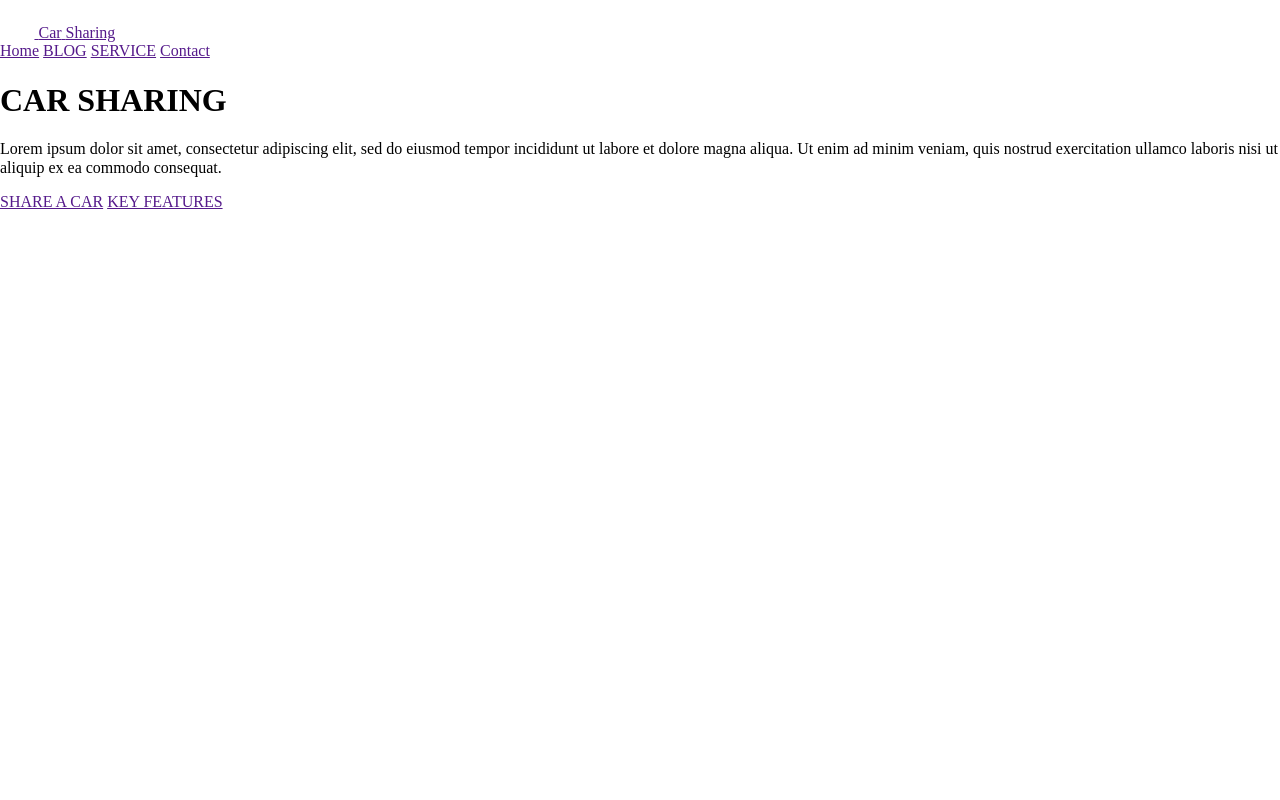
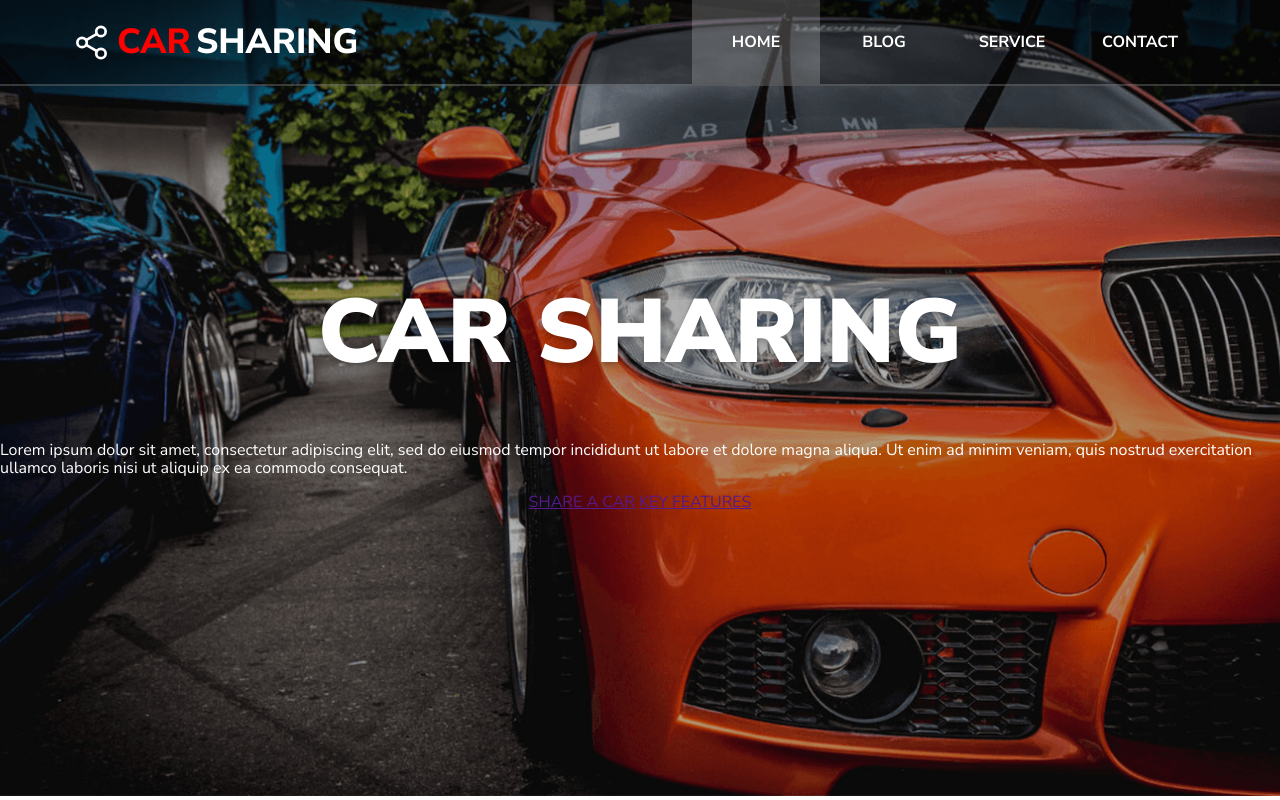
Before and after one commit to DawidRaczek/car_sharing, a plain HTML site: page index.html in a window 1280 px wide. Drawn offline with Linux system fonts and the light colour scheme.

Commit message:
added style to style.css

```diff
--- a/src/css/style.css
+++ b/src/css/style.css
@@ -13,43 +13,107 @@
     --grey-4: rgba(40, 39, 44, 1);
 }
 
+html, body{
+    font-size: 16px;
+}
+
 .intro {
 }
 
 .header {
+    background-color: rgba(0, 0, 0, .4);
+    border-bottom: 0.125rem solid rgba(255, 255, 255, .2);
+    position: relative;
+    z-index: 42;
+}
+
+.hero .hero__inner {
+    min-height: 100vh;
+    display: flex;
+    justify-content: center;
+    align-items: center;
+    flex-direction: column;
+    color: var(--secondary-color);
+    font-family: "Nunito Sans", sans-serif;
 }
 
 .header .header__inner {
+    max-width: 70.5rem;
+    width: 100%;
+    padding-inline: 1.25rem;
+    margin-inline: auto;
+    display: flex;
+    justify-content: space-between;
+    align-items: center;
+
 }
 
 .logo {
+    display: flex;
+    align-items: center;
+    text-decoration: none;
 }
 
 .logo .logo__img {
+    width: 1.9375rem;
+    height: 2.1875rem;
+    margin-right: .625rem;
 }
 
 .logo .logo__text {
+    color: var(--primary-color);
+    font-size: 2.17875rem;
+    text-transform: uppercase;
+    font-family: "Nunito Sans", sans-serif;
+    font-weight: 800;
+    margin-right: .3125rem;
 }
 
 .logo .logo__text.logo__text--highlight {
+    color: var(--secondary-color);
 }
 
 .menu {
+    display: flex;
 }
 
 .menu .menu__item {
+    color: var(--secondary-color);
+    font-size: 1rem;
+    text-transform: uppercase;
+    font-family: "Nunito Sans", sans-serif;
+    font-weight: 700;
+    text-decoration: none;
+    min-width: 8rem;
+    text-align: center;
+    padding-top: 2.0625rem;
+    padding-bottom: 2.0625rem;
+    transition: all 200ms ease-in-out;
 }
 
-.menu .menu__item.menu__item--active {
+.menu .menu__item.menu__item--active, .menu .menu__item:hover {
+    background-color: var(--secondary-color-2);
 }
 
 .hero {
+    background: url("../images/Image.png") no-repeat center;
+    background-size: cover;
 }
 
 .hero .hero__bg {
+    background-color: rgba(0, 0, 0, .3);
+    background-size: cover;
+    min-height: 100vh;
+    margin-top: -5.625rem;
+
 }
 
 .hero .hero__hdl {
+    font-size: 5.625rem;
+    font-weight: 900;
+    margin-top: 0;
+    margin-bottom: 2.5rem;
+    text-shadow: 0 .1875rem .375rem var(--secondary-color-3);
 }
 
 .hero .hero__lead {
```
